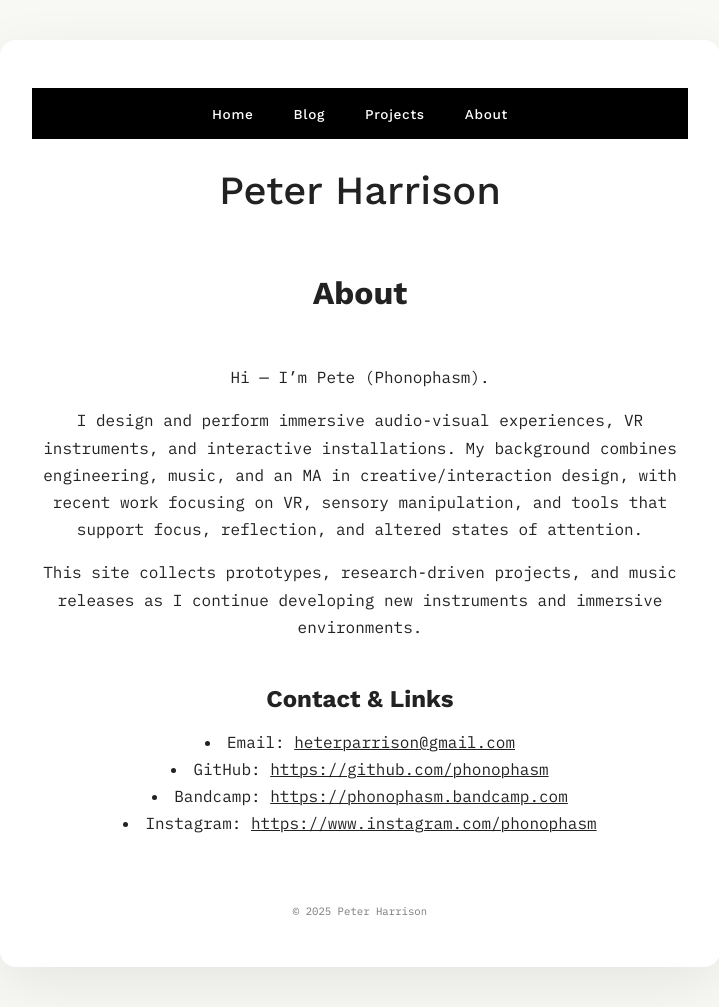
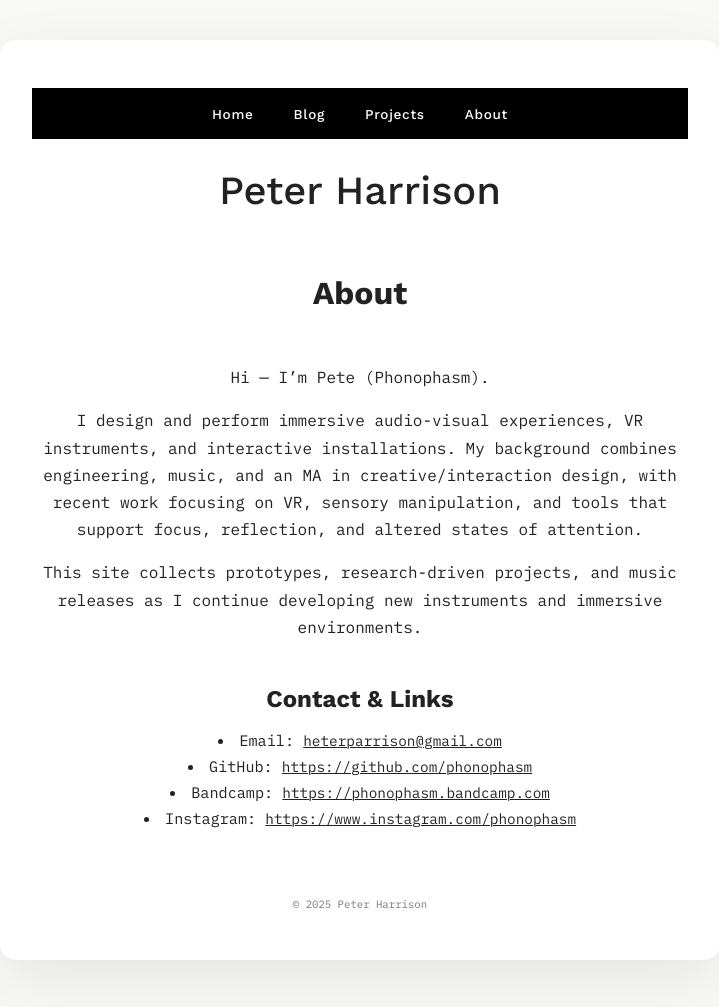
Before and after one commit to phonophasm/phonophasm.github.io, a Jekyll site: the page built from about.md, in a window 1280 px wide. Shown: the whole page, without its empty margins (280-999 px from the left). Built offline with Jekyll 4.4.1, drawn with Linux system fonts in a browser that asks for light colours.

Commit message:
Reduce about page contact link size

```diff
--- a/about.md
+++ b/about.md
@@ -14,7 +14,7 @@ permalink: /about/
 
 <div class="card">
   <h2 style="margin-top:0;">Contact &amp; Links</h2>
-  <ul>
+  <ul class="contact-links">
     <li>Email: <a href="mailto:heterparrison@gmail.com">heterparrison@gmail.com</a></li>
     <li>GitHub: <a href="https://github.com/phonophasm">https://github.com/phonophasm</a></li>
     <li>Bandcamp: <a href="https://phonophasm.bandcamp.com">https://phonophasm.bandcamp.com</a></li>
--- a/assets/css/custom.css
+++ b/assets/css/custom.css
@@ -72,6 +72,8 @@ body {
 .site-content p,
 .site-content li {
   line-height: 1.7;
+  overflow-wrap: break-word;
+  word-break: break-word;
 }
 
 .site-content ul,
@@ -118,6 +120,16 @@ body {
   color: inherit;
   text-decoration: underline;
   text-decoration-thickness: 0.08em;
+  overflow-wrap: break-word;
+  word-break: break-word;
+}
+
+.site-content .contact-links {
+  font-size: 0.95rem;
+}
+
+.site-content .contact-links a {
+  font-size: 0.9rem;
 }
 
 .site-footer {
```
